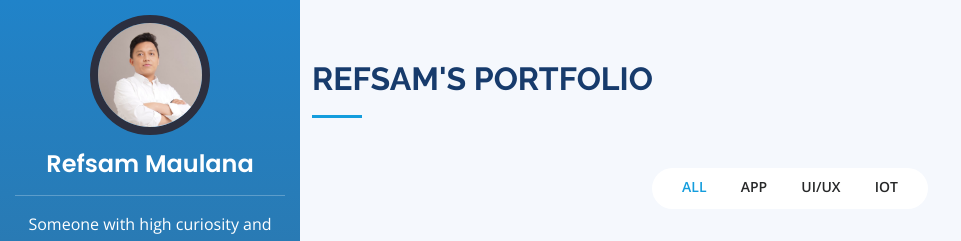
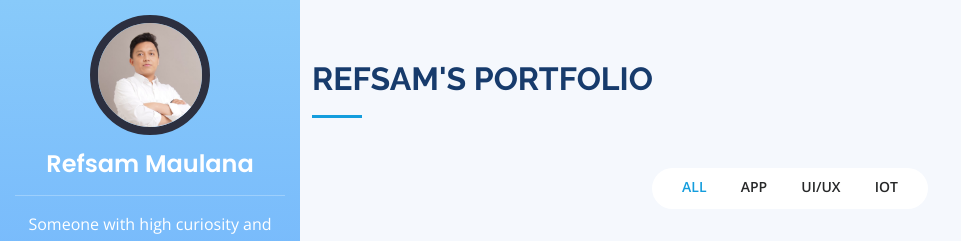
Before and after one commit to refsam/refsam.github.io, a PHP site: page /index.php in a window 1280 px wide. Shown: the top 241 px of the page, without its empty margins (0-961 px from the left). Run offline with PHP 8.4, Linux system fonts and the light colour scheme.

Commit message:
ganty warna

```diff
--- a/assets/css/style.css
+++ b/assets/css/style.css
@@ -70,7 +70,7 @@ h1, h2, h3, h4, h5, h6 {
   z-index: 9997;
   transition: all 0.5s;
   padding: 0 15px;
-  background: linear-gradient(180deg, #2083c9 0%, #3e6683 100%);
+  background: linear-gradient(180deg, #88CAFA 0%, #579AFF 100%);
   overflow-y: auto;
 }
 #header .profile img {
```
